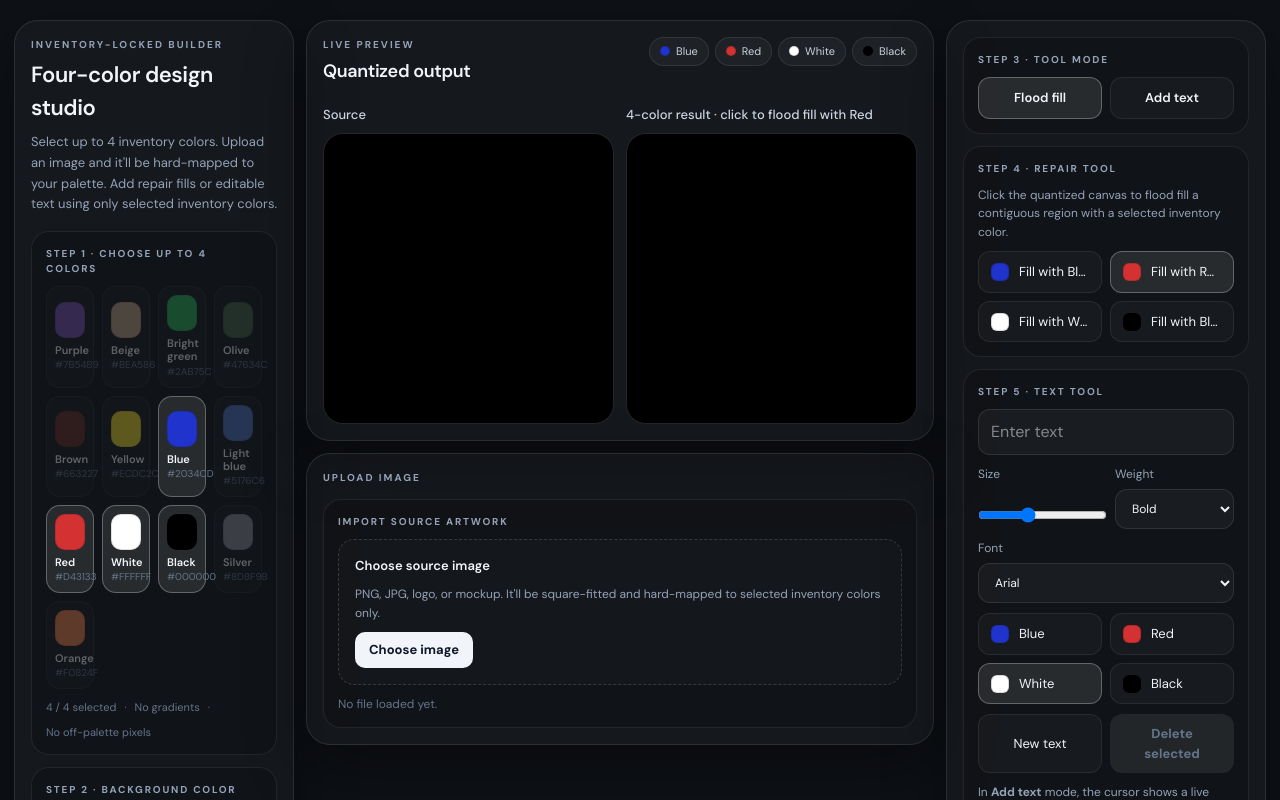
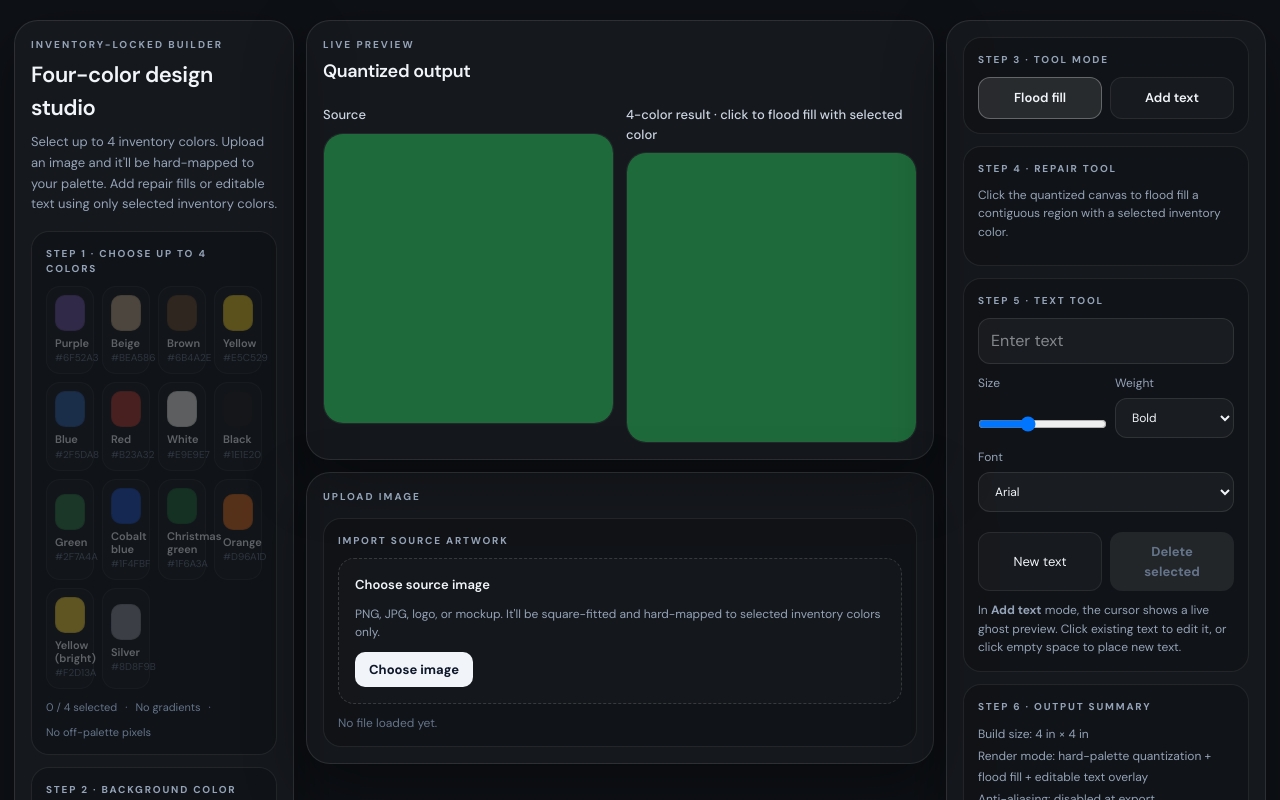
Before and after one commit to BobBjorklund/3dpressusa, a Next.js app in the folder four-color-studio/: page / in a window 1280 px wide. Shown: the top 800 px of the page. Built offline with nearby package versions, Linux system fonts and the light colour scheme.

Commit message:
Add new colors to INVENTORY_COLORS array

```diff
--- a/four-color-studio/src/components/FourColorDesignStudio.tsx
+++ b/four-color-studio/src/components/FourColorDesignStudio.tsx
@@ -26,19 +26,23 @@ type TextOverlay = {
 };
 
 const INVENTORY_COLORS: InventoryColor[] = [
-  { id: "purple", name: "Purple", hex: "#7B54B9" },
-  { id: "beige", name: "Beige", hex: "#BEA586" },
-  { id: "bright-green", name: "Bright green", hex: "#2AB75C" },
-  { id: "olive", name: "Olive", hex: "#47634C" },
-  { id: "brown", name: "Brown", hex: "#663227" },
-  { id: "yellow", name: "Yellow", hex: "#ECDC2C" },
-  { id: "blue", name: "Blue", hex: "#2034CD" },
-  { id: "light-blue", name: "Light blue", hex: "#5176C6" },
-  { id: "red", name: "Red", hex: "#D43133" },
-  { id: "white", name: "White", hex: "#FFFFFF" },
-  { id: "black", name: "Black", hex: "#000000" },
+  { id: "overture-purple", name: "Purple", hex: "#6F52A3" },
+
+  { id: "elegoo-beige", name: "Beige", hex: "#BEA586" },
+  { id: "elegoo-brown", name: "Brown", hex: "#6B4A2E" },
+  { id: "elegoo-yellow", name: "Yellow", hex: "#E5C529" },
+  { id: "elegoo-blue", name: "Blue", hex: "#2F5DA8" },
+  { id: "elegoo-red", name: "Red", hex: "#B23A32" },
+  { id: "elegoo-white", name: "White", hex: "#E9E9E7" },
+  { id: "elegoo-black", name: "Black", hex: "#1E1E20" },
+  { id: "elegoo-green", name: "Green", hex: "#2F7A4A" },
+
+  { id: "ujoybio-cobalt-blue", name: "Cobalt blue", hex: "#1F4FBF" },
+  { id: "ujoybio-christmas-green", name: "Christmas green", hex: "#1F6A3A" },
+  { id: "ujoybio-orange", name: "Orange", hex: "#D96A1D" },
+  { id: "ujoybio-yellow", name: "Yellow (bright)", hex: "#F2D13A" },
+
   { id: "silver", name: "Silver", hex: "#8D8F9B" },
-  { id: "orange", name: "Orange", hex: "#F0824F" },
 ];
 
 const CANVAS_SIZE = 800;
```
